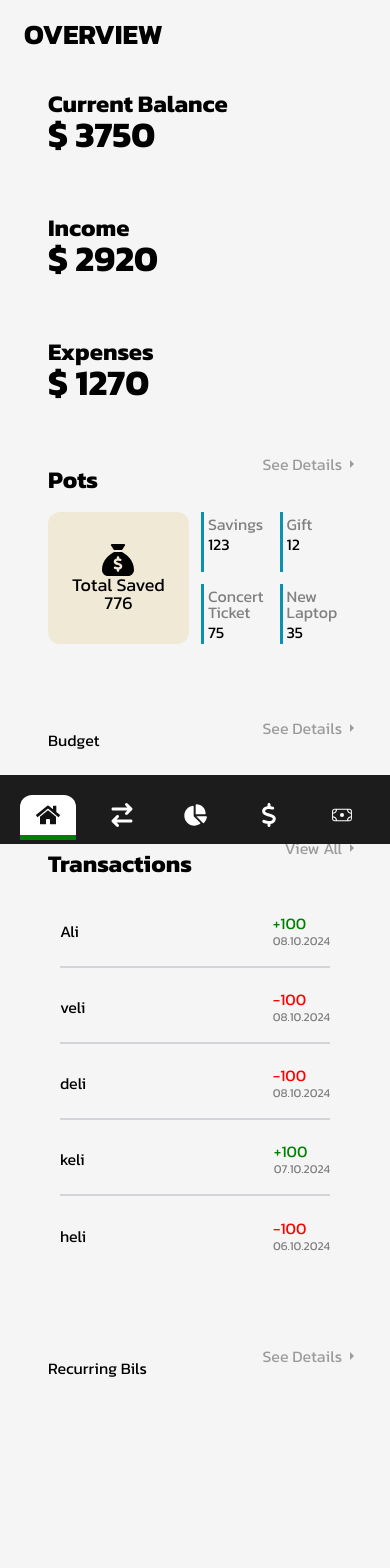
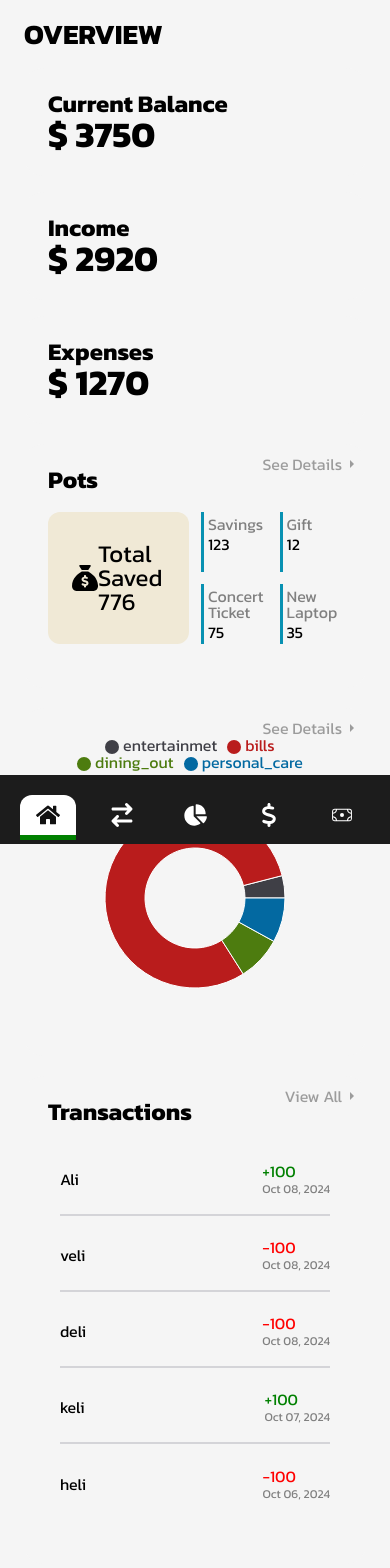
Before and after one commit to ali-sevinc/finance-manager, a React (Vite) app: page / in a window 390 px wide. Shown: the top 1568 px of the page. Before the commit the page ends 1510 px from the top, so only its background shows below. Built offline with nearby package versions, Linux system fonts and the light colour scheme.

Commit message:
budgets chart

```diff
--- a/package.json
+++ b/package.json
@@ -13,7 +13,8 @@
     "react": "^18.3.1",
     "react-dom": "^18.3.1",
     "react-icons": "^5.3.0",
-    "react-router-dom": "^6.26.2"
+    "react-router-dom": "^6.26.2",
+    "recharts": "^2.13.2"
   },
   "devDependencies": {
     "@eslint/js": "^9.9.0",
--- a/public/data.json
+++ b/public/data.json
@@ -17,13 +17,17 @@
             "total_saved": 776
           }
         ],
-        "budgets": [
+        "budget": [
           {
-            "entertainmet": 50,
-            "bills": 1000,
-            "dining_out": 100,
-            "personal_care": 100
-          }
+            "name": "entertainmet",
+            "value": 50
+          },
+          {
+            "name": "bills",
+            "value": 1000
+          },
+          { "name": "dining_out", "value": 100 },
+          { "name": "personal_care", "value": 100 }
         ],
         "transactions": [
           {
--- a/src/components/layout/Overview.module.css
+++ b/src/components/layout/Overview.module.css
@@ -26,9 +26,6 @@
   font-weight: 700;
 }
 
-.pots {
-  grid-area: pt;
-}
 .transactions {
   grid-area: tr;
 }
@@ -37,61 +34,6 @@
 }
 .recurringBills {
   grid-area: rb;
-}
-.balance {
-  display: flex;
-  gap: 16px;
-}
-.balance p {
-  font-size: 36px;
-  font-weight: 700;
-}
-
-.pot {
-  display: grid;
-  grid-template-columns: 1fr 1fr;
-  align-items: center;
-  justify-content: center;
-  justify-content: space-around;
-  min-height: 100%;
-  width: 100%;
-  padding: 20px 0;
-  gap: 12px;
-}
-
-.total {
-  display: flex;
-  align-items: center;
-  justify-content: center;
-  background-color: var(--bone-300);
-  height: 100%;
-  width: 100%;
-  padding: 24px;
-  border-radius: 12px;
-}
-
-.total span {
-  font-size: 48px;
-}
-.total div {
-  font-size: 24px;
-}
-.otherPots {
-  display: grid;
-  grid-template-columns: 1fr 1fr;
-  grid-template-rows: 1fr 1fr;
-  gap: 12px;
-}
-.otherPots div {
-  display: flex;
-  flex-direction: column;
-  gap: 4px;
-  border-left: 3px solid var(--cyan);
-  height: 100%;
-  padding: 4px;
-}
-.otherPots h4 {
-  color: grey;
 }
 
 .transactions ul {
@@ -126,12 +68,6 @@
 }
 .expense {
   color: red;
-}
-
-@media (max-width: 720px) {
-  .balance {
-    flex-direction: column;
-  }
 }
 
 @media (max-width: 1024px) {
--- a/src/components/layout/Overview.tsx
+++ b/src/components/layout/Overview.tsx
@@ -2,80 +2,38 @@ import { DataType } from "../../lib/types";
 import Card from "../ui/Card";
 import Heading from "../ui/Heading";
 
-import { FaSackDollar } from "react-icons/fa6";
-
 import styles from "./Overview.module.css";
 import { ReactNode } from "react";
+
+import OverviewPots from "./overview/OverviewPots";
+import OverviewBalance from "./overview/OverviewBalance";
+import OverviewBudget from "./overview/OverviewBudget";
 
 type PropsType = {
   data: DataType;
 };
+
+function formatDate(dateString: string) {
+  const [day, month, year] = dateString.split(".");
+  const date = new Date(+year, +month - 1, +day);
+  return date.toLocaleDateString("en-US", {
+    day: "2-digit",
+    month: "short",
+    year: "numeric",
+  });
+}
 
 export default function Overview({ data }: PropsType) {
   console.log(data);
   return (
     <div className={styles.overview}>
       <Heading>OVERVIEW</Heading>
-      <div className={styles.balance}>
-        <Card>
-          <div>
-            <h2>Current Balance</h2>
-            <p>$ {data.data.balance[0].current}</p>
-          </div>
-        </Card>
-        <Card>
-          <div>
-            <h2>Income</h2>
-            <p>$ {data.data.balance[0].income}</p>
-          </div>
-        </Card>
-        <Card>
-          <div>
-            <h2>Expenses</h2>
-            <p>$ {data.data.balance[0].expenses}</p>
-          </div>
-        </Card>
-      </div>
+      <OverviewBalance data={data.data.balance} />
       <div className={styles.overviewBody}>
-        <div className={styles.pots}>
-          <Card text="See Details" href="pots">
-            <div>
-              <h2>Pots</h2>
-              <div className={styles.pot}>
-                <div className={styles.total}>
-                  <span>
-                    <FaSackDollar />
-                  </span>
-                  <div>
-                    <p>Total Saved</p>
-                    <p>{data.data.pots[0].total_saved}</p>
-                  </div>
-                </div>
-                <div className={styles.otherPots}>
-                  <div>
-                    <h4>Savings</h4>
-                    <p>{data.data.pots[0].savings}</p>
-                  </div>
-                  <div>
-                    <h4>Gift</h4>
-                    <p>{data.data.pots[0].gift}</p>
-                  </div>
-                  <div>
-                    <h4> Concert Ticket</h4>
-                    <p>{data.data.pots[0].concert_ticked}</p>
-                  </div>
-                  <div>
-                    <h4>New Laptop</h4>
-                    <p>{data.data.pots[0].new_laptop}</p>
-                  </div>
-                </div>
-              </div>
-            </div>
-          </Card>
-        </div>
+        <OverviewPots data={data.data.pots} />
         <div className={styles.budgets}>
           <Card text="See Details" href="budgets">
-            Budget
+            <OverviewBudget data={data.data.budget} />
           </Card>
         </div>
         <div className={styles.transactions}>
@@ -87,14 +45,18 @@ export default function Overview({ data }: PropsType) {
                 let status: ReactNode = (
                   <div className={styles.status}>
                     <p className={styles.income}>+{transaction.amount}</p>
-                    <p className={styles.date}>{transaction.create_at}</p>
+                    <p className={styles.date}>
+                      {formatDate(transaction.create_at)}
+                    </p>
                   </div>
                 );
                 if (transaction.status === "expense") {
                   status = (
                     <div className={styles.status}>
                       <p className={styles.expense}>-{transaction.amount}</p>
-                      <p className={styles.date}>{transaction.create_at}</p>
+                      <p className={styles.date}>
+                        {formatDate(transaction.create_at)}
+                      </p>
                     </div>
                   );
                 }
--- /dev/null
+++ b/src/components/layout/overview/OverviewBalance.module.css
@@ -0,0 +1,14 @@
+.balance {
+  display: flex;
+  gap: 16px;
+}
+.balance p {
+  font-size: 36px;
+  font-weight: 700;
+}
+
+@media (max-width: 720px) {
+  .balance {
+    flex-direction: column;
+  }
+}
--- /dev/null
+++ b/src/components/layout/overview/OverviewBalance.tsx
@@ -0,0 +1,29 @@
+import { Balance } from "../../../lib/types";
+import Card from "../../ui/Card";
+import styles from "./OverviewBalance.module.css";
+
+type PropsType = { data: Balance[] };
+export default function OverviewBalance({ data }: PropsType) {
+  return (
+    <div className={styles.balance}>
+      <Card>
+        <div>
+          <h2>Current Balance</h2>
+          <p>$ {data[0].current}</p>
+        </div>
+      </Card>
+      <Card>
+        <div>
+          <h2>Income</h2>
+          <p>$ {data[0].income}</p>
+        </div>
+      </Card>
+      <Card>
+        <div>
+          <h2>Expenses</h2>
+          <p>$ {data[0].expenses}</p>
+        </div>
+      </Card>
+    </div>
+  );
+}
--- /dev/null
+++ b/src/components/layout/overview/OverviewBudget.module.css
@@ -0,0 +1,4 @@
+.budget {
+  height: 300px;
+  width: 100%;
+}
--- /dev/null
+++ b/src/components/layout/overview/OverviewBudget.tsx
@@ -0,0 +1,44 @@
+import {
+  PieChart,
+  Pie,
+  Tooltip,
+  ResponsiveContainer,
+  Cell,
+  Legend,
+} from "recharts";
+
+import styles from "./OverviewBudget.module.css";
+import { Budget } from "../../../lib/types";
+
+const COLORS = ["#3f3f46", "#b91c1c", "#4d7c0f", "#0369a1"];
+
+export default function OverviewBudget({ data }: { data: Budget[] }) {
+  console.log(data);
+  return (
+    <div className={styles.budget}>
+      <ResponsiveContainer width="100%" height="100%">
+        <PieChart width={300} height={300}>
+          <Pie
+            data={data}
+            dataKey="value"
+            nameKey="name"
+            cx="50%"
+            cy="50%"
+            innerRadius={50}
+            outerRadius={90}
+            fill="#82ca9d"
+          >
+            {data.map((entry, index) => (
+              <Cell
+                key={`cell-${index}`}
+                fill={COLORS[index % COLORS.length]}
+              />
+            ))}
+          </Pie>
+          <Legend verticalAlign="top" iconType="circle" align="center" />
+          <Tooltip />
+        </PieChart>
+      </ResponsiveContainer>
+    </div>
+  );
+}
--- /dev/null
+++ b/src/components/layout/overview/OverviewPots.module.css
@@ -0,0 +1,49 @@
+.pots {
+  grid-area: pt;
+}
+.pot {
+  display: grid;
+  grid-template-columns: 1fr 1fr;
+  align-items: center;
+  justify-content: center;
+  justify-content: space-around;
+  min-height: 100%;
+  width: 100%;
+  padding: 20px 0;
+  gap: 12px;
+}
+
+.total {
+  display: flex;
+  align-items: center;
+  justify-content: center;
+  background-color: var(--bone-300);
+  height: 100%;
+  width: 100%;
+  padding: 24px;
+  border-radius: 12px;
+}
+
+.total span {
+  font-size: 48px;
+}
+.total div {
+  font-size: 24px;
+}
+.otherPots {
+  display: grid;
+  grid-template-columns: 1fr 1fr;
+  grid-template-rows: 1fr 1fr;
+  gap: 12px;
+}
+.otherPots div {
+  display: flex;
+  flex-direction: column;
+  gap: 4px;
+  border-left: 3px solid var(--cyan);
+  height: 100%;
+  padding: 4px;
+}
+.otherPots h4 {
+  color: grey;
+}
--- /dev/null
+++ b/src/components/layout/overview/OverviewPots.tsx
@@ -0,0 +1,46 @@
+import { FaSackDollar } from "react-icons/fa6";
+import Card from "../../ui/Card";
+import styles from "./OverviewPots.module.css";
+import { Pot } from "../../../lib/types";
+
+type PropsType = { data: Pot[] };
+export default function OverviewPots({ data }: PropsType) {
+  return (
+    <div className={styles.pots}>
+      <Card text="See Details" href="pots">
+        <div>
+          <h2>Pots</h2>
+          <div className={styles.pot}>
+            <div className={styles.total}>
+              <span>
+                <FaSackDollar />
+              </span>
+              <div>
+                <p>Total Saved</p>
+                <p>{data[0].total_saved}</p>
+              </div>
+            </div>
+            <div className={styles.otherPots}>
+              <div>
+                <h4>Savings</h4>
+                <p>{data[0].savings}</p>
+              </div>
+              <div>
+                <h4>Gift</h4>
+                <p>{data[0].gift}</p>
+              </div>
+              <div>
+                <h4> Concert Ticket</h4>
+                <p>{data[0].concert_ticked}</p>
+              </div>
+              <div>
+                <h4>New Laptop</h4>
+                <p>{data[0].new_laptop}</p>
+              </div>
+            </div>
+          </div>
+        </div>
+      </Card>
+    </div>
+  );
+}
```
Also changed, not shown: src/lib/types.ts (+2 -5 lines), 1 other file (tests, documents, lock files or other folders).
